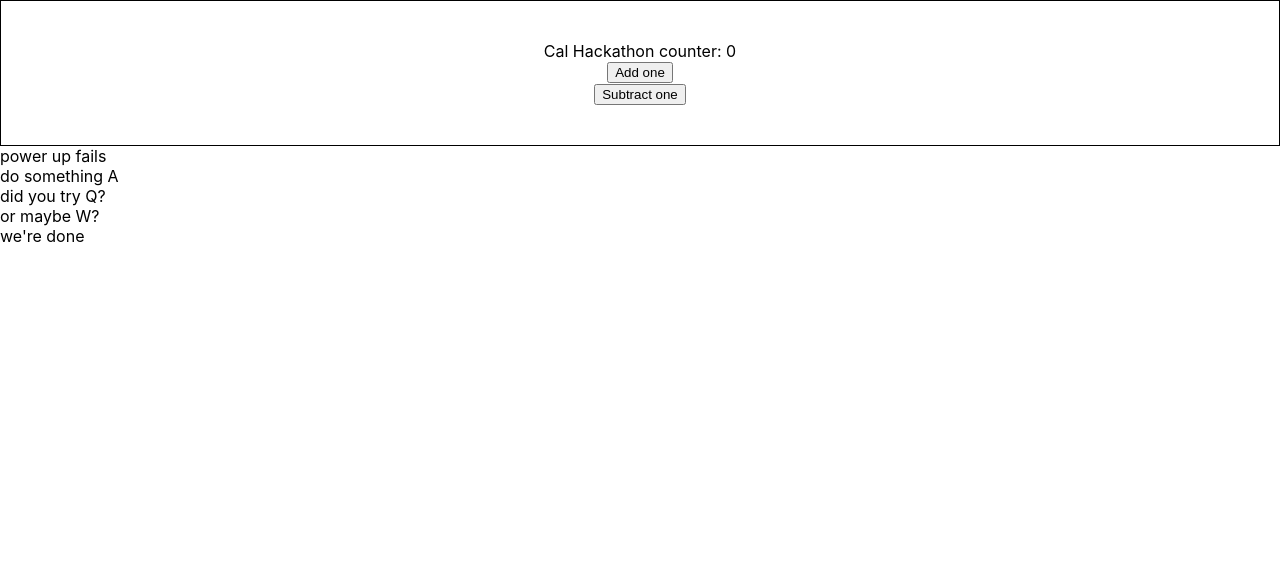
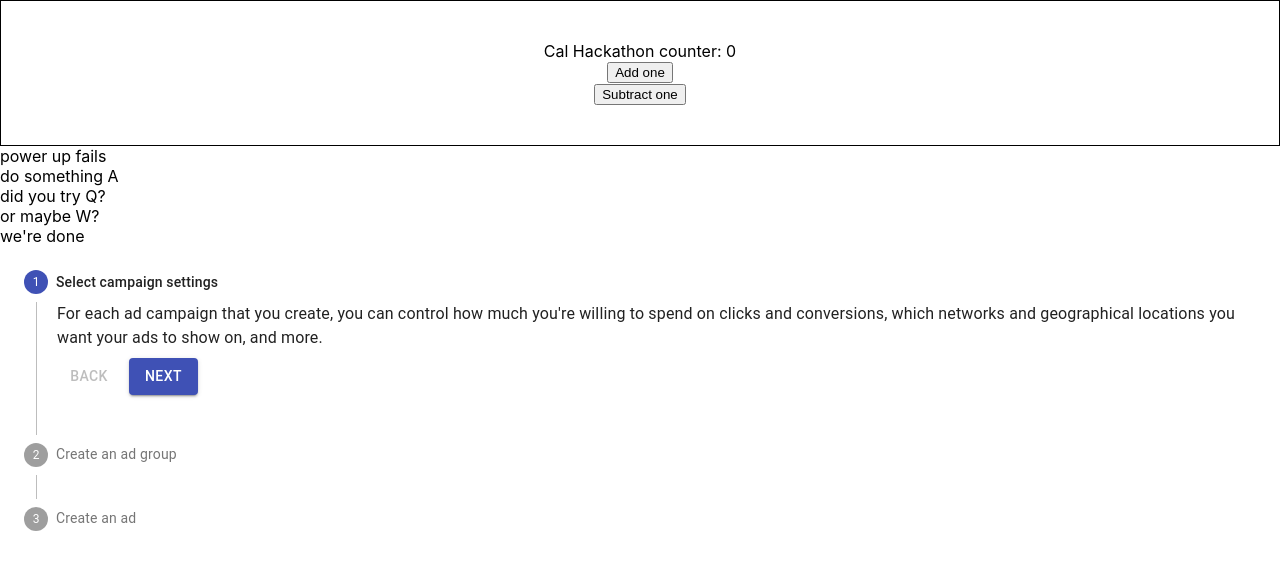
Before and after one commit to hackathoncal/hackathoncal-frontend, a React (Create React App) app: page / in a window 1280 px wide. Shown: the top 570 px of the page. Built offline with nearby package versions, Linux system fonts and the light colour scheme.

Commit message:
added stepper menu

```diff
--- a/src/components/showScenario.js
+++ b/src/components/showScenario.js
@@ -2,8 +2,31 @@
 import { addOne, subtractOne } from "../redux/actions/counterAction.js";
 import { connect } from "react-redux";
 import { scenario1, nodes } from "./constants";
+import VerticalLinearStepper from "./stepperMenu";
 
 // import "./Main.scss";
+
+function getSteps() {
+    return ['Select campaign settings', 'Create an ad group', 'Create an ad'];
+  }
+
+  function getStepContent(step) {
+    switch (step) {
+      case 0:
+        return `For each ad campaign that you create, you can control how much
+                you're willing to spend on clicks and conversions, which networks
+                and geographical locations you want your ads to show on, and more.`;
+      case 1:
+        return 'An ad group contains one or more ads which target a shared set of keywords.';
+      case 2:
+        return `Try out different ad text to see what brings in the most customers,
+                and learn how to enhance your ads using features like ad extensions.
+                If you run into any problems with your ads, find out how to tell if
+                they're running and how to resolve approval issues.`;
+      default:
+        return 'Unknown step';
+    }
+  }
 
 class ShowScenario extends Component {
 
@@ -27,6 +50,7 @@
                         )
 
                     } )}
+                    <VerticalLinearStepper getSteps={getSteps} getStepContent={(id) => getStepContent(id)} />
                 </div>
             </>
         );
--- /dev/null
+++ b/src/components/stepperMenu.js
@@ -0,0 +1,91 @@
+import React from 'react';
+import { makeStyles } from '@material-ui/core/styles';
+import Stepper from '@material-ui/core/Stepper';
+import Step from '@material-ui/core/Step';
+import StepLabel from '@material-ui/core/StepLabel';
+import StepContent from '@material-ui/core/StepContent';
+import Button from '@material-ui/core/Button';
+import Paper from '@material-ui/core/Paper';
+import Typography from '@material-ui/core/Typography';
+
+const useStyles = makeStyles((theme) => ({
+  root: {
+    width: '100%',
+  },
+  button: {
+    marginTop: theme.spacing(1),
+    marginRight: theme.spacing(1),
+  },
+  actionsContainer: {
+    marginBottom: theme.spacing(2),
+  },
+  resetContainer: {
+    padding: theme.spacing(3),
+  },
+}));
+
+
+export default function VerticalLinearStepper(props) {
+  const classes = useStyles();
+
+
+  const {getSteps, getStepContent} = props
+
+
+  const [activeStep, setActiveStep] = React.useState(0);
+  const steps = getSteps();
+
+  const handleNext = () => {
+    setActiveStep((prevActiveStep) => prevActiveStep + 1);
+  };
+
+  const handleBack = () => {
+    setActiveStep((prevActiveStep) => prevActiveStep - 1);
+  };
+
+  const handleReset = () => {
+    setActiveStep(0);
+  };
+
+  return (
+    <div className={classes.root}>
+      <Stepper activeStep={activeStep} orientation="vertical">
+        {steps.map((label, index) => (
+          <Step key={label}>
+            <StepLabel>{label}</StepLabel>
+            <StepContent>
+              <Typography>{getStepContent(activeStep)}</Typography>
+              <div className={classes.actionsContainer}>
+                <div>
+                  <Button
+                    disabled={activeStep === 0}
+                    onClick={handleBack}
+                    className={classes.button}
+                  >
+                    Back
+                  </Button>
+                  <Button
+                    variant="contained"
+                    color="primary"
+                    onClick={handleNext}
+                    className={classes.button}
+                  >
+                    {activeStep === steps.length - 1 ? 'Finish' : 'Next'}
+                  </Button>
+                </div>
+              </div>
+            </StepContent>
+          </Step>
+        ))}
+      </Stepper>
+      {activeStep === steps.length && (
+        <Paper square elevation={0} className={classes.resetContainer}>
+          <Typography>All steps completed - you&apos;re finished</Typography>
+          <Button onClick={handleReset} className={classes.button}>
+            Reset
+          </Button>
+        </Paper>
+      )}
+    </div>
+  );
+}
```
